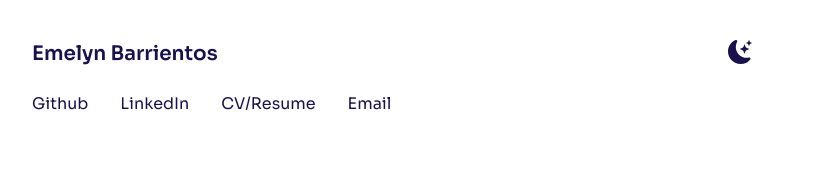
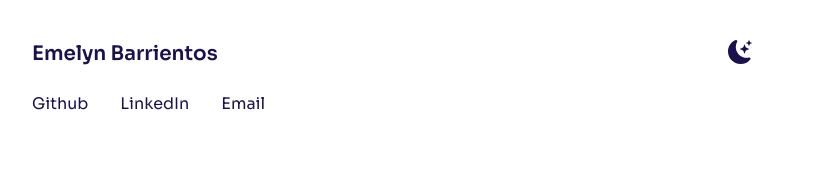
Before and after one commit to emelyn-barrientos/emelyn-barrientos-portfolio, a Next.js app: page / in a window 1280 px wide. Shown: the top 182 px of the page, without its empty margins (248-1065 px from the left). Built offline with nearby package versions, Linux system fonts and the light colour scheme.

Commit message:
Remove CV/Resume form nav

```diff
--- a/pages/index.js
+++ b/pages/index.js
@@ -61,9 +61,6 @@ export default function Home() {
                   </a>
                 </li>
                 <li className="font-medium mr-8 sm:mr-0 transition ease-in-out hover:underline underline-offset-4 hover:text-accent-gold decoration-2 hover:duration-75">
-                  CV/Resume
-                </li>
-                <li className="font-medium mr-8 sm:mr-0 transition ease-in-out hover:underline underline-offset-4 hover:text-accent-red decoration-2 hover:duration-75">
                   <a
                     href="mailto: emelyn.barrientos22@gmail.com"
                     target="_blank"
```
